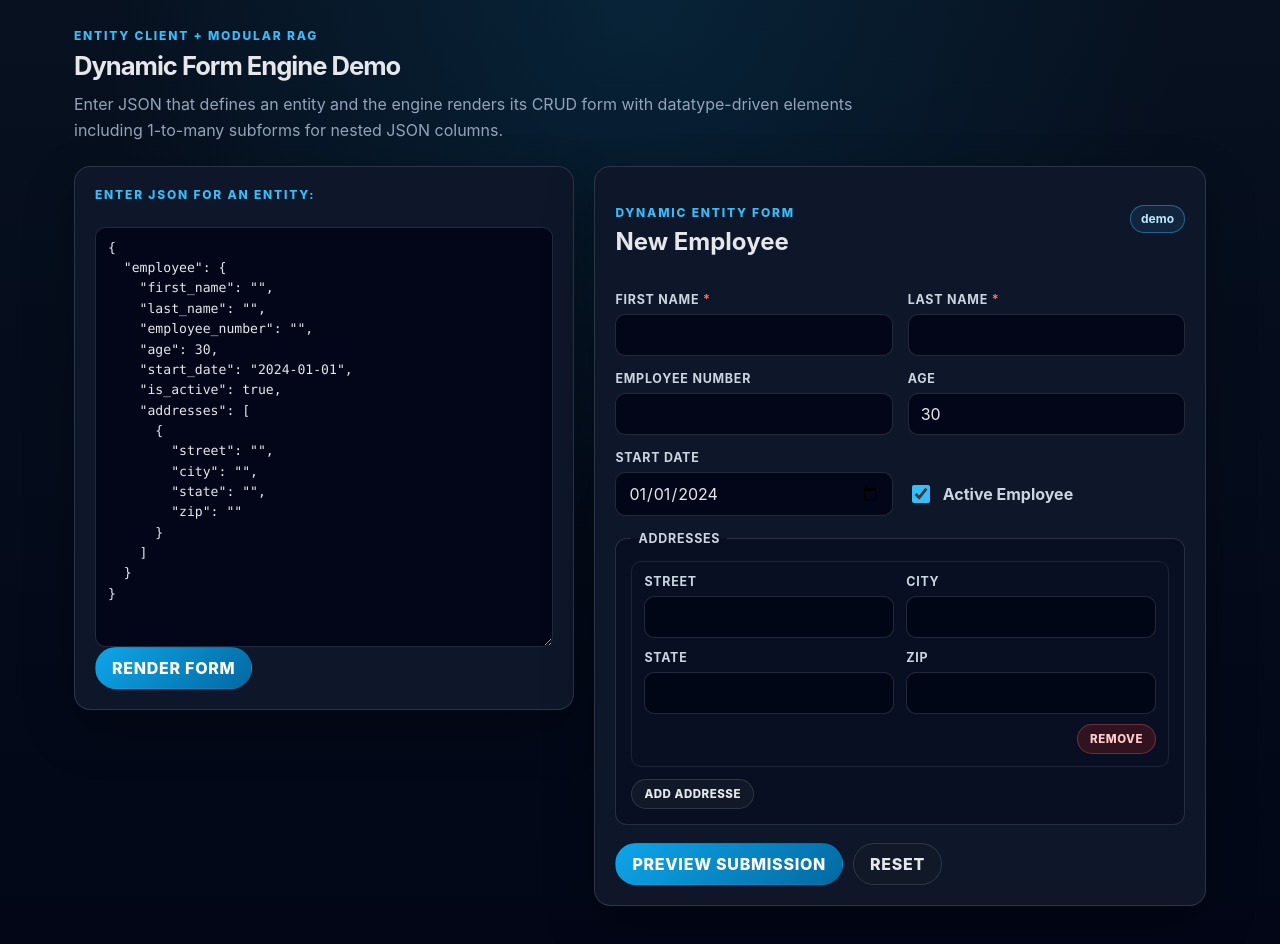
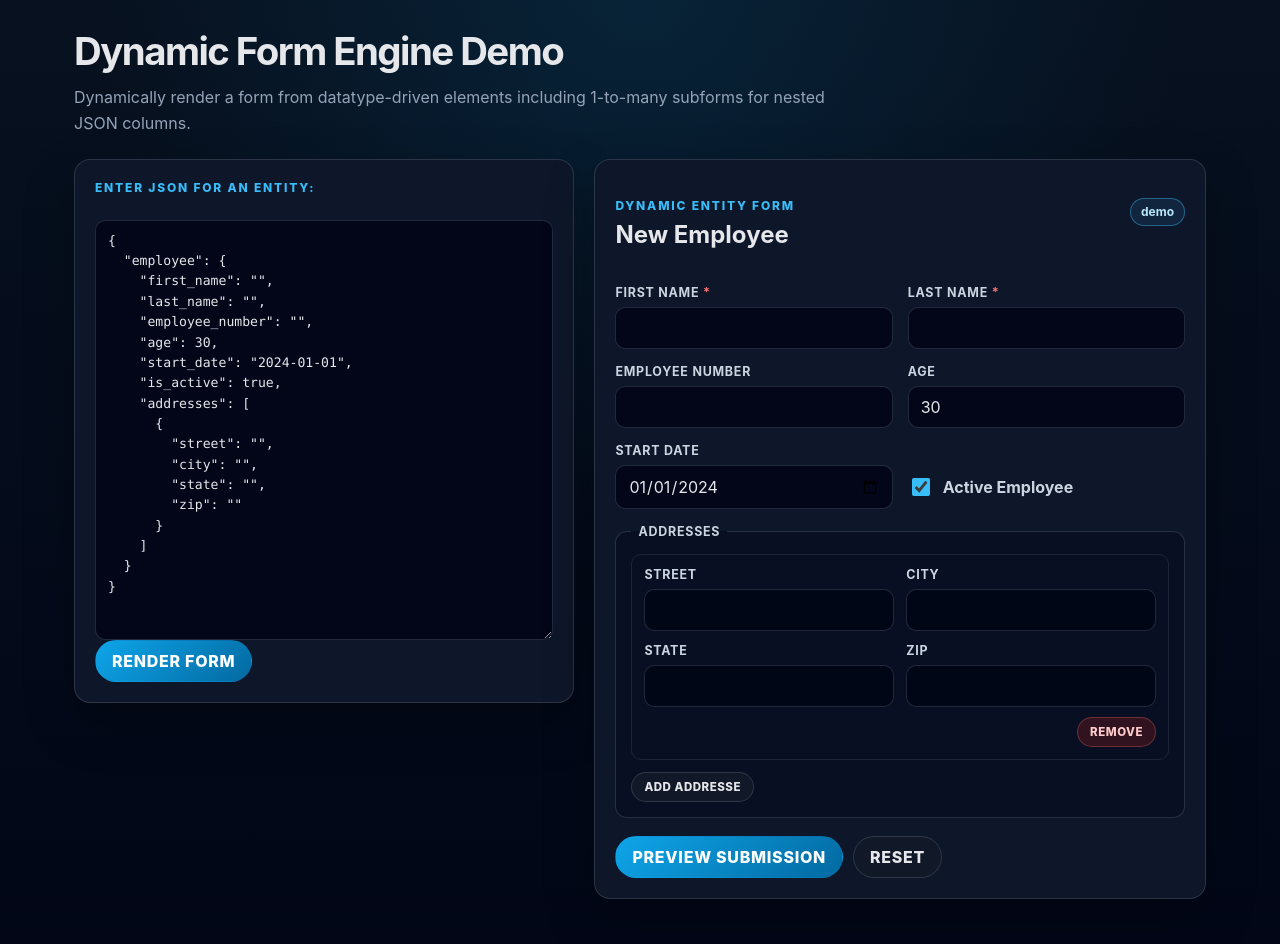
Before and after one commit to fullstackjedimaster/entity-client, a Next.js app: page /demo in a window 1280 px wide. Shown: the top 944 px of the page. Built offline with nearby package versions, Linux system fonts and the light colour scheme; no server answers.

Commit message:
auto: sync from droplet

```diff
--- a/src/app/demo/page.tsx
+++ b/src/app/demo/page.tsx
@@ -78,10 +78,9 @@ export default function EntityDemoPage() {
     return (
         <main className="page-shell">
             <header className="hero">
-                <p className="eyebrow">Entity Client + Modular RAG</p>
                 <h1>Dynamic Form Engine Demo</h1>
                 <p>
-                    Enter JSON that defines an entity and the engine renders its CRUD form with datatype-driven elements including 1-to-many subforms for nested JSON columns.
+                    Dynamically render a form from datatype-driven elements including 1-to-many subforms for nested JSON columns.
                 </p>
             </header>
 
--- a/src/app/globals.css
+++ b/src/app/globals.css
@@ -74,7 +74,7 @@ select:focus-visible {
 }
 
 .hero h1 {
-    font-size: clamp(1.2rem, 2vw, 2.4rem);
+    font-size: clamp(1.2rem, 3vw, 2.4rem);
     letter-spacing: -0.04em;
 }
 
```
